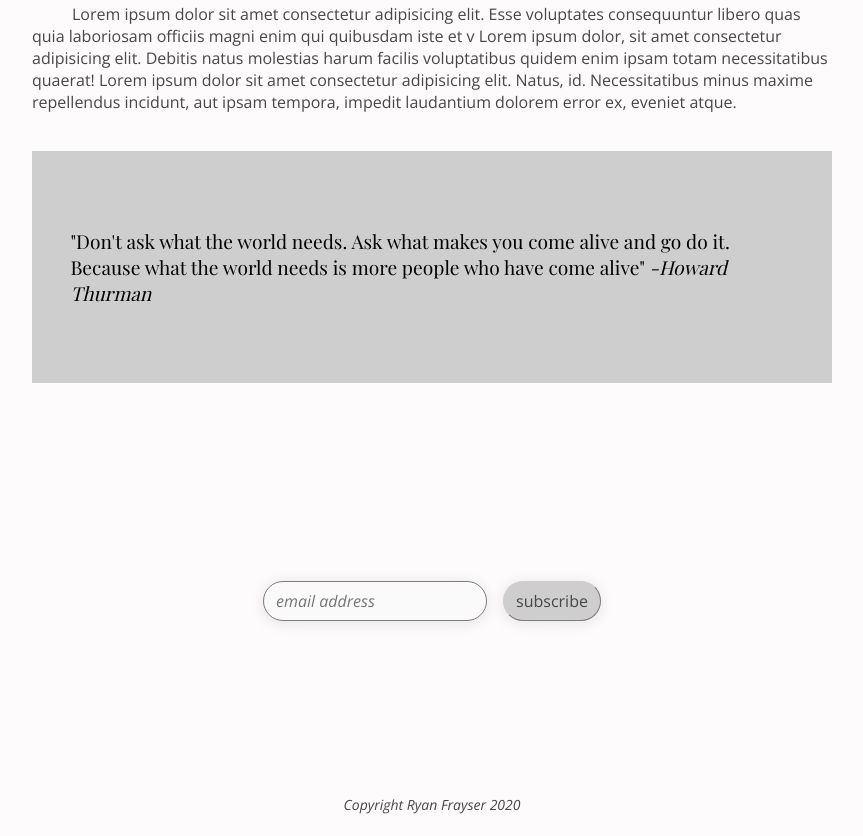
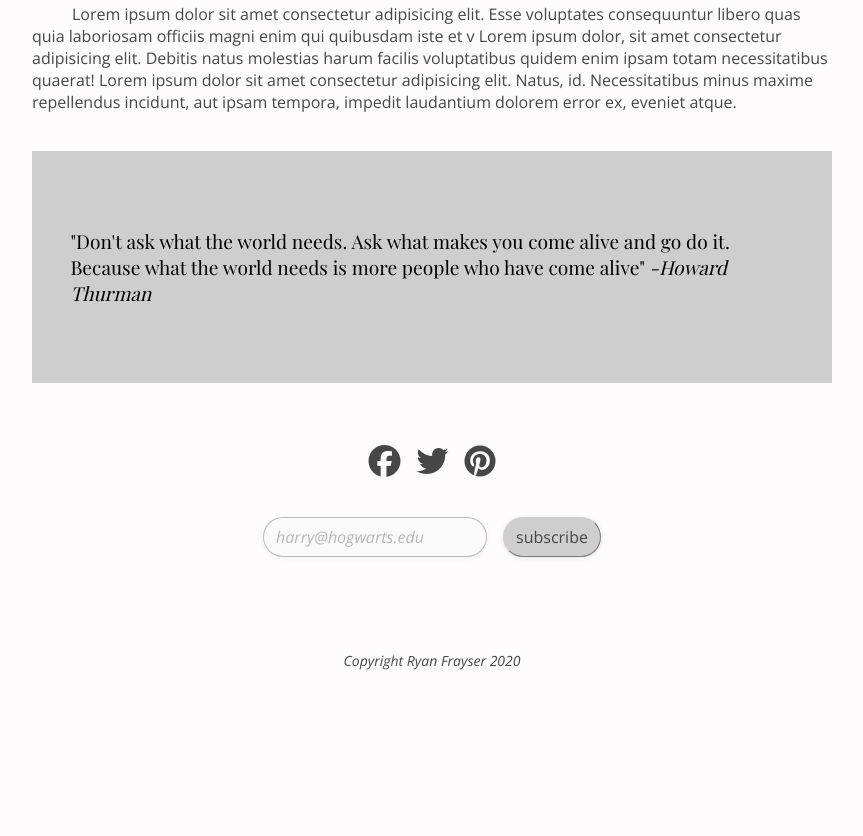
Before and after one commit to ryanfrayser/udacity-blog, a plain HTML site: page blog-post-1.html in a window 1280 px wide. Shown: the part 936-1772 px from the top of the page, without its empty margins (208-1071 px from the left). After the commit the page ends 1628 px from the top, so only its background shows below. Drawn offline with nearby package versions, Linux system fonts and the light colour scheme; a web font is replaced by a local one.

Commit message:
Add Social Icons
Added social aharing icons to each page.

Also, additional styling edits.

```diff
--- a/blog-post-1.html
+++ b/blog-post-1.html
@@ -6,6 +6,7 @@
         <title>Ryan Frayser's Blog</title>
         <meta name="description" content="">
         <meta name="viewport" content="width=device-width, initial-scale=1">
+        <script src="https://kit.fontawesome.com/2e05be587e.js" crossorigin="anonymous"></script>
         <link rel="stylesheet" href="css/stylesheet.css">
     </head>
 
@@ -36,15 +37,19 @@
             </div>
         </div>
 
-        <div class="share">
-
+    <div id="social">
+        <a href="http://www.facebook.com"><i class="fab fa-facebook fa-2x"></i></a>
+        <a href="http://www.twitter.com"><i class="fab fa-twitter fa-2x"></i></a>
+        <a href="http://www.pinterest.com"><i class="fab fa-pinterest fa-2x"></i></a>
+    </div>
     </div>
 <form>
-        <input type="email" id="email" size="20" placeholder="email address">
+    <input type="email" id="email" size="20" placeholder="harry@hogwarts.edu">
     <button type="button">subscribe</button>
 </form>
 <footer>
    <p>Copyright Ryan Frayser 2020</p>
 </footer>
+
 </body>
 </html>
--- a/css/stylesheet.css
+++ b/css/stylesheet.css
@@ -29,7 +29,16 @@ button:hover {
     filter: brightness(110%);
 }
 
+#social {
+    display: flex;
+    flex-direction: row;
+    justify-content: center;
+}
 
+i.fab {
+    padding: 8px;
+    color:#474747;
+}
 
 /* Header */
 
@@ -62,8 +71,6 @@ hr {
 footer {
     display: flex;
     justify-content: center;
-    /* background-color: #47474728; */
-
     font-style: italic;
-
+    margin-top: 5em;
 }
--- a/css/subscribe.css
+++ b/css/subscribe.css
@@ -1,19 +1,20 @@
 /* EMAIL SUBSCRIBE STYLES */
 
 form {
-    margin: 10em 0;
+    margin: 2em 0;
     display: flex;
     justify-content: center;
 }
 
 form > #email {
     border-radius: 20px;
-    border: solid 1px #7e7e7e;
+    border: solid 1px #7e7e7efb;
     padding: 0.5em 0.75em;
+    opacity:0.5;
     font: 1em 'Open Sans', sans-serif;
     font-style: italic;
     background-color: #fafafa;
-    box-shadow: 0px 2px 15px rgba(0,0,0,0.1);
+    box-shadow: 0px 1px 5px rgba(0,0,0,0.1);
 }
 
 form > button {
@@ -26,5 +27,5 @@ form > button {
     border-color: #cfcfcf;
     border-width: 1px;
     padding: .25em 0.75em;
-    box-shadow: 0px 2px 15px rgba(0,0,0,0.1);
+    box-shadow: 0px 1px 5px rgba(0,0,0,0.1);
 }
```
Also changed, not shown: index.html (+9 -1 lines). Lines whose indentation alone changed are shown as unchanged.
